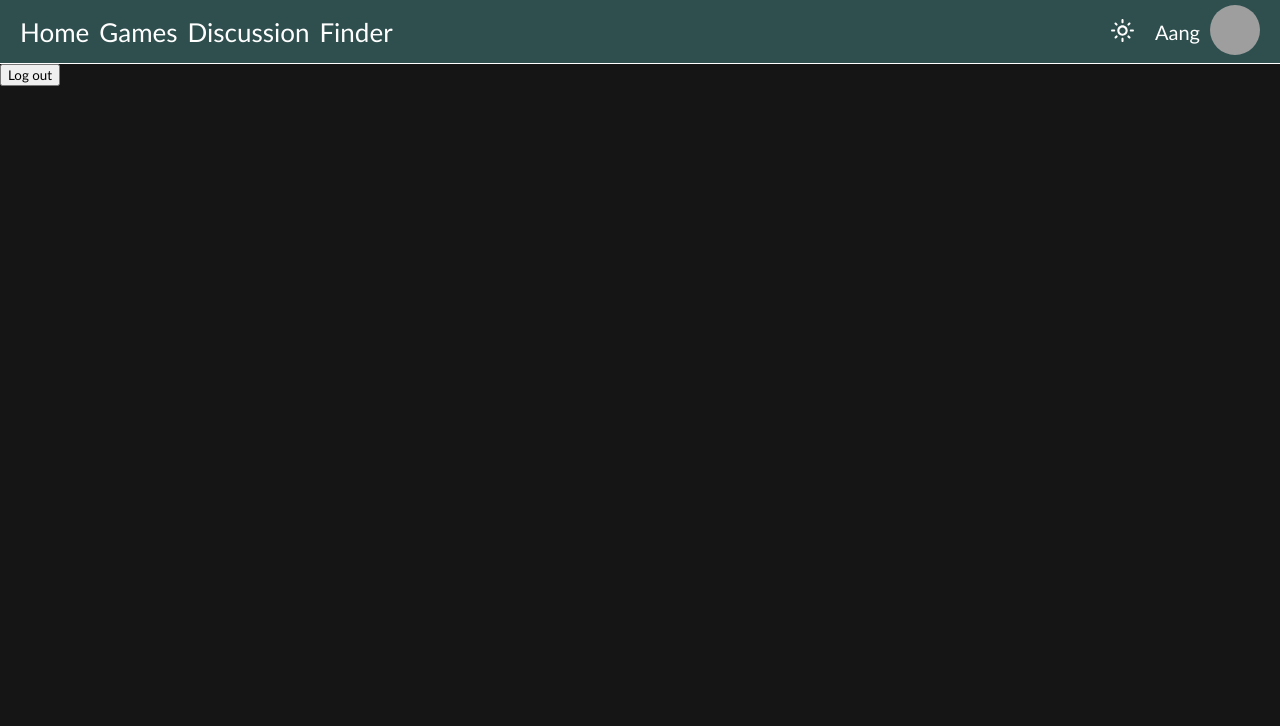
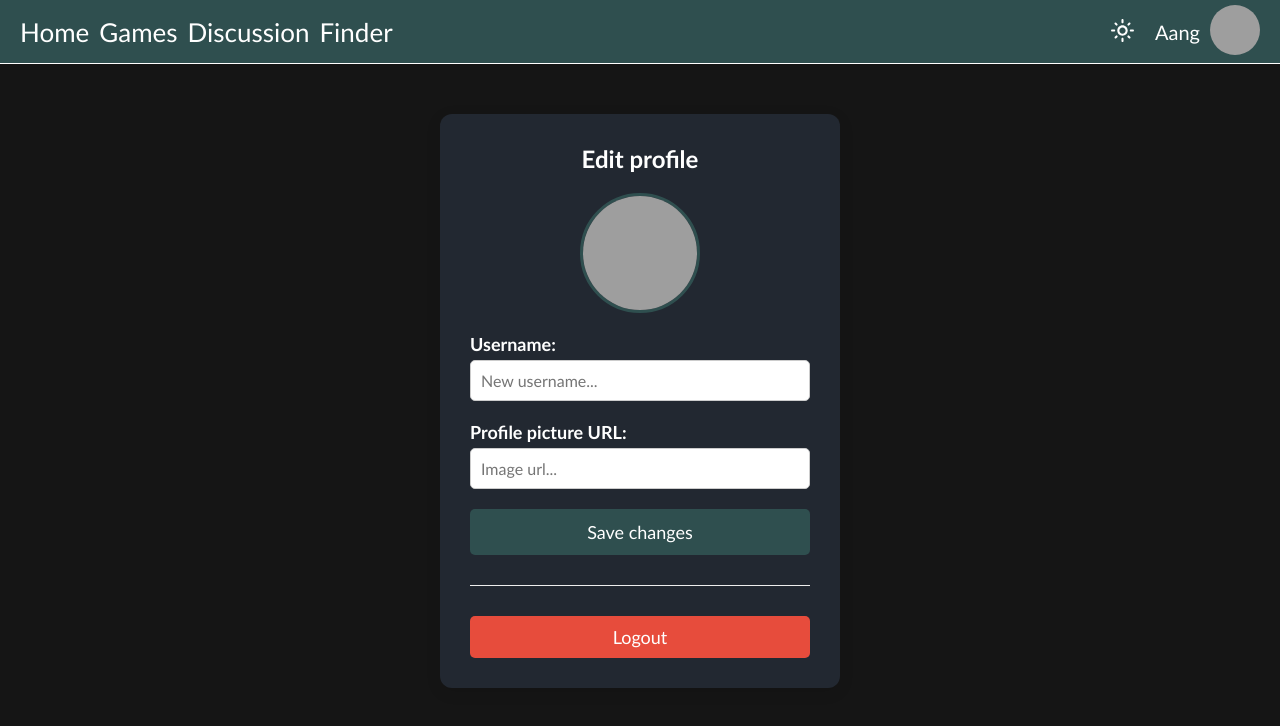
Before and after one commit to Laci5555/2026-Vizsgaremek-Frontend, a React (Vite) app: page /profile in a window 1280 px wide. Shown: the top 726 px of the page. Built offline with nearby package versions, Linux system fonts and the light colour scheme; no server answers; grey boxes are pictures that could not be loaded.

Commit message:
edit_profile

```diff
--- a/src/components/Profile.css
+++ b/src/components/Profile.css
@@ -1,4 +1,101 @@
-.profile{
+.profile {
     width: 100%;
-    height: 100vh;
+    min-height: 100vh;
+    background-color: #151515;
 }
+
+.profileContainer {
+    display: flex;
+    justify-content: center;
+    align-items: center;
+    padding-top: 50px;
+}
+
+.profileCard {
+    background: #222831;
+    padding: 30px;
+    border-radius: 12px;
+    box-shadow: 0 4px 15px rgba(0,0,0,0.1);
+    width: 100%;
+    max-width: 400px;
+    display: flex;
+    flex-direction: column;
+    gap: 20px;
+    text-align: center;
+}
+
+.avatarPreview{
+    margin-top: 10px;
+    width: 120px;
+    height: 120px;
+    margin: 0px auto;
+}
+
+.avatarPreview img {
+    width: 120px;
+    height: 120px;
+    border-radius: 50%;
+    object-fit: cover;
+    border: 3px solid darkslategrey;
+    margin-bottom: 10px;
+}
+
+.inputGroup {
+    display: flex;
+    flex-direction: column;
+    text-align: left;
+    gap: 5px;
+}
+
+.inputGroup label {
+    font-weight: bold;
+    font-size: 18px;
+    color: white;
+}
+
+.inputGroup input {
+    padding: 10px;
+    border: 1px solid #ccc;
+    border-radius: 5px;
+    font-size: 16px;
+}
+
+.saveBtn {
+    background-color: darkslategrey;
+    color: white;
+    padding: 12px;
+    border: none;
+    border-radius: 5px;
+    cursor: pointer;
+    font-size: 18px;
+    transition: background 0.3s;
+}
+
+.saveBtn:hover {
+    background-color: #1a3030;
+}
+
+.saveBtn:disabled {
+    background-color: gray;
+}
+
+.logoutBtn {
+    background-color: #e74c3c;
+    color: white;
+    padding: 10px;
+    border: none;
+    border-radius: 5px;
+    cursor: pointer;
+    width: 100%;
+    font-size: 18px;
+}
+
+.logoutBtn:hover {
+    background-color: #c0392b;
+}
+
+hr {
+    border: 0;
+    border-top: 1px solid #eee;
+    margin: 10px 0;
+}
--- a/src/components/Profile.jsx
+++ b/src/components/Profile.jsx
@@ -1,32 +1,50 @@
-import React from 'react'
-import Navbar from './Navbar'
+import React, { useState, useEffect } from 'react';
+import Navbar from './Navbar';
 import { useNavigate } from 'react-router-dom';
-import { getAuth, onAuthStateChanged, signOut} from "firebase/auth";
+import { signOut, updateProfile } from "firebase/auth";
 import "./Profile.css";
+import { FaUser } from 'react-icons/fa';
 
-export default function Profile({auth}) {
+export default function Profile({auth,darkmode,setDarkmode }) {
+  const [username, setUsername] = useState("");
+  const [profilePicture, setProfilePicture] = useState("");
 
-
-  const navigate = useNavigate()
-
+  const navigate = useNavigate();
 
   async function LogOut() {
     try {
       await signOut(auth);
-      navigate("/login")
+      navigate("/login");
     } catch (err) {
       console.log(err);
     }
   }
 
-
-
   return (
     <div className='profile'>
-      <Navbar/>
-      <div className='profileDiv'>
-        <button onClick={()=>LogOut()}>Log out</button>
+      <Navbar darkmode={darkmode} setDarkmode={setDarkmode}/>
+      <div className='profileContainer'>
+        <div className='profileCard'>
+          <h2>Edit profile</h2>
+          <div className="avatarPreview">
+            {profilePicture? <img src={profilePicture}/> : <img src="https://www.shutterstock.com/image-vector/default-avatar-profile-icon-social-600nw-2409187029.jpg"/>}
+          </div>
+
+          <div className="inputGroup">
+            <label>Username:</label>
+            <input type="text" placeholder="New username..." value={username} onChange={e => setUsername(e.target.value)} />
+          </div>
+
+          <div className="inputGroup">
+            <label>Profile picture URL:</label>
+            <input type="text" placeholder="Image url..." value={profilePicture}
+              onChange={e => setProfilePicture(e.target.value)} />
+          </div>
+          <button className='saveBtn'>Save changes</button>
+          <hr />
+          <button className='logoutBtn' onClick={LogOut}>Logout</button>
+        </div>
       </div>
     </div>
-  )
+  );
 }
```
